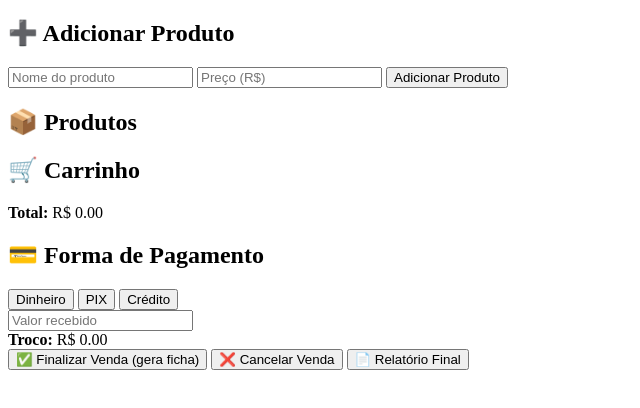
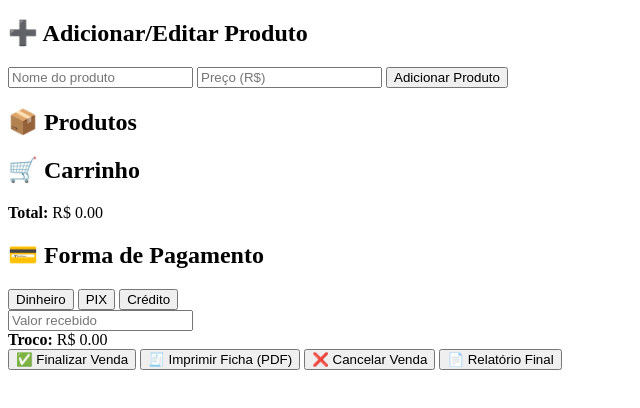
Before and after one commit to EderamorimTH/bingo-fichas-site, a plain HTML site: page index.html in a window 1280 px wide. Shown: the part 62-470 px from the top of the page, without its empty margins (0-640 px from the left). Drawn offline with Linux system fonts and the light colour scheme.

Commit message:
Update index.html

```diff
--- a/index.html
+++ b/index.html
@@ -4,15 +4,15 @@
   <meta charset="UTF-8" />
   <meta name="viewport" content="width=device-width, initial-scale=1.0"/>
   <title>Sistema de Fichas - Bingo</title>
+  <script src="https://cdnjs.cloudflare.com/ajax/libs/jspdf/2.5.1/jspdf.legacy.min.js"></script>
   <link rel="stylesheet" href="style.css">
-  <script src="https://cdnjs.cloudflare.com/ajax/libs/jspdf/2.5.1/jspdf.legacy.min.js"></script>
 </head>
 <body>
   <h1>🎟️ Bingo - Fichas</h1>
 
-  <!-- Adicionar Produto -->
+  <!-- Adicionar/Editar Produto -->
   <div class="secao">
-    <h2>➕ Adicionar Produto</h2>
+    <h2>➕ Adicionar/Editar Produto</h2>
     <input type="text" id="nomeProduto" placeholder="Nome do produto">
     <input type="number" id="precoProduto" placeholder="Preço (R$)" step="0.01">
     <button onclick="adicionarProduto()">Adicionar Produto</button>
@@ -45,7 +45,8 @@
 
   <!-- Ações -->
   <div class="secao botoes-acao">
-    <button onclick="finalizarVenda()">✅ Finalizar Venda (gera ficha)</button>
+    <button onclick="finalizarVenda()">✅ Finalizar Venda</button>
+    <button onclick="imprimirFichas()">🧾 Imprimir Ficha (PDF)</button>
     <button onclick="cancelarVenda()">❌ Cancelar Venda</button>
     <button onclick="abrirRelatorio()">📄 Relatório Final</button>
   </div>
```
